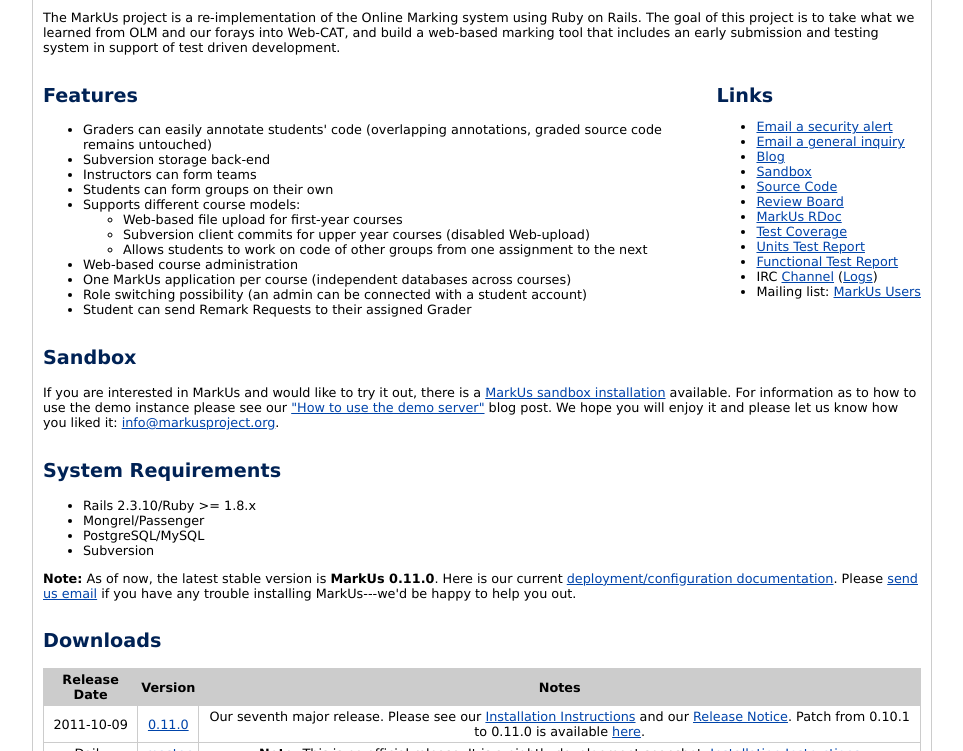
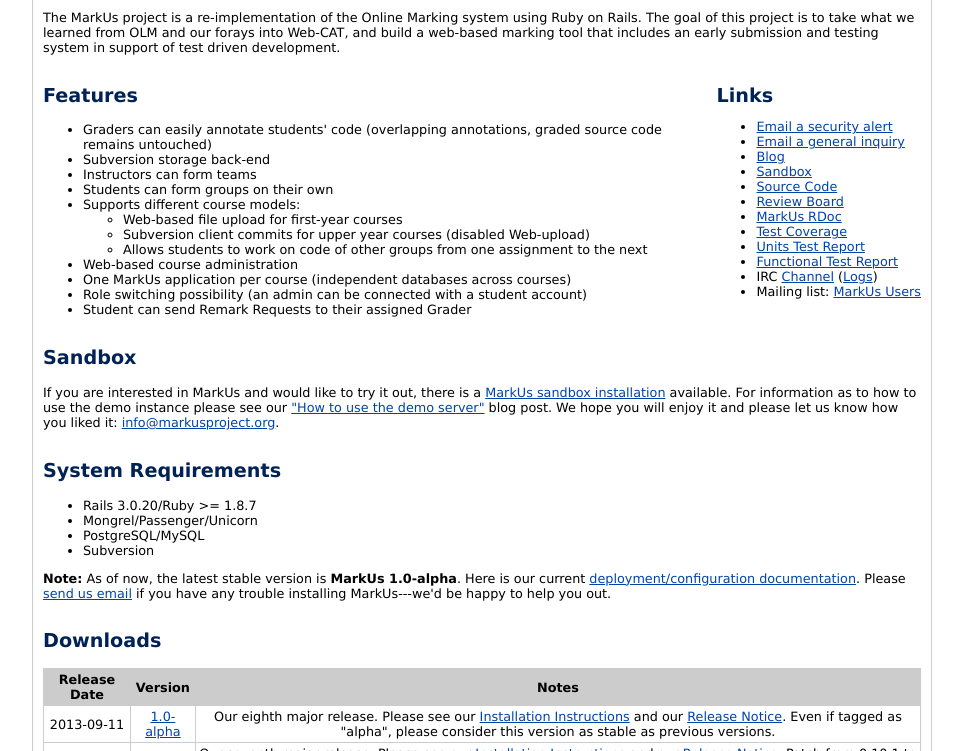
Before and after one commit to MarkUsProject/WebSite, a plain HTML site: page www/index.html in a window 1280 px wide. Shown: the part 196-947 px from the top of the page, without its empty margins (158-1121 px from the left). Drawn offline with Linux system fonts and the light colour scheme.

Commit message:
Releasing new version of Markus

```diff
--- a/www/index.html
+++ b/www/index.html
@@ -92,15 +92,15 @@
                     <h2>System Requirements</h2>
 
                     <ul>
-                        <li>Rails 2.3.10/Ruby &gt;= 1.8.x</li>
-                        <li>Mongrel/Passenger</li>
+                        <li>Rails 3.0.20/Ruby &gt;= 1.8.7</li>
+                        <li>Mongrel/Passenger/Unicorn</li>
                         <li>PostgreSQL/MySQL</li>
                         <li>Subversion</li>
                     </ul>
 
 
                     <p>
-                        <strong>Note:</strong> As of now, the latest stable version is <strong>MarkUs 0.11.0</strong>. Here is our current <a href="http://github.com/MarkUsProject/Markus/wiki/InstallProdStable">deployment/configuration documentation</a>. Please <a href="mailto:markus-users@cs.toronto.edu">send us email</a> if you have any trouble installing MarkUs---we'd be happy to help you out.</p>
+                        <strong>Note:</strong> As of now, the latest stable version is <strong>MarkUs 1.0-alpha</strong>. Here is our current <a href="http://github.com/MarkUsProject/Markus/wiki/InstallProdStable">deployment/configuration documentation</a>. Please <a href="mailto:markus-users@cs.toronto.edu">send us email</a> if you have any trouble installing MarkUs---we'd be happy to help you out.</p>
 
                     <h2>Downloads<a name="downloads">&nbsp;</a></h2>
 
@@ -113,6 +113,11 @@
                             </tr>
                         </thead>
                         <tbody>
+                            <tr>
+                                <td>2013-09-11</td>
+                                <td><a href="http://www.markusproject.org/download/markus-1.0-alpha.tar.gz">1.0-alpha</a></td>
+                                <td>Our eighth major release. Please see our <a href="http://github.com/MarkUsProject/Markus/wiki/InstallProdStable">Installation Instructions</a> and our <a href="http://blog.markusproject.org/?p=5175">Release Notice</a>. Even if tagged as "alpha", please consider this version as stable as previous versions.</td>
+                            </tr>
                             <tr>
                                 <td>2011-10-09</td>
                                 <td><a href="http://www.markusproject.org/download/markus-0.11.0.tar.gz">0.11.0</a></td>
```
